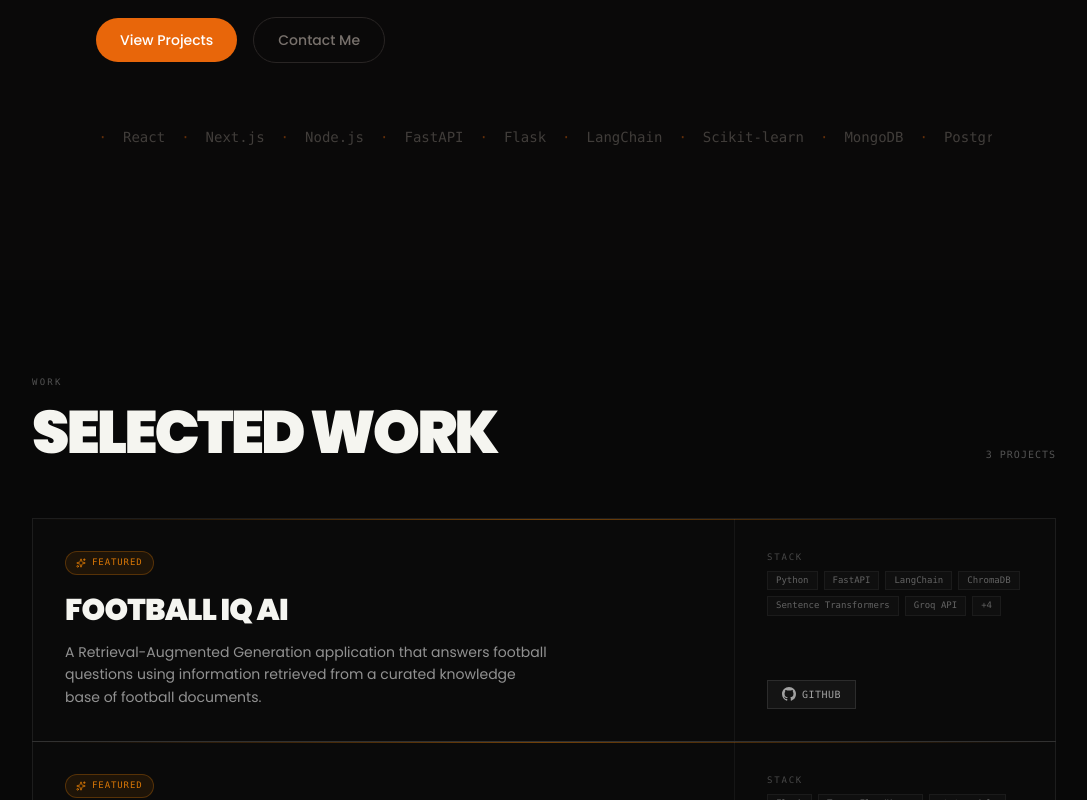
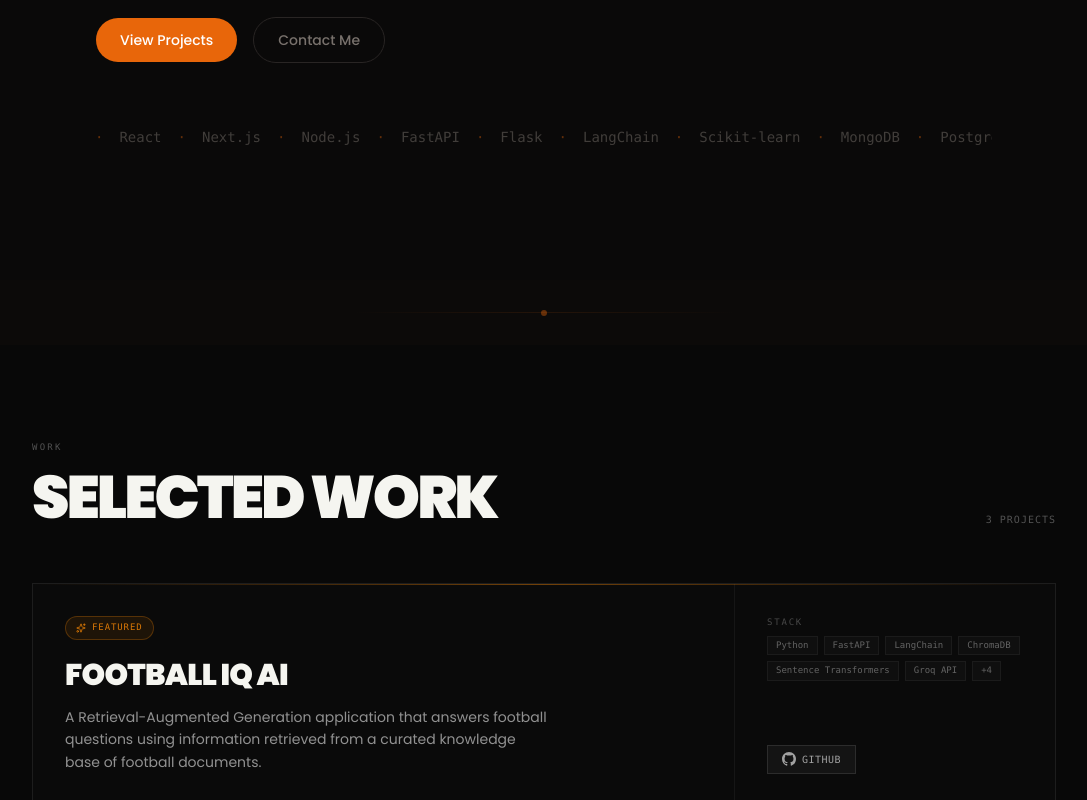
Before and after one commit to pruthvi189/portfolio, a Next.js app: page / in a window 1280 px wide. Shown: the part 520-1320 px from the top of the page, without its empty margins (96-1183 px from the left). Built offline with nearby package versions, Linux system fonts and the light colour scheme.

Commit message:
Round 6: parallax, section dividers, page transitions, scroll fade

```diff
--- a/src/app/page.tsx
+++ b/src/app/page.tsx
@@ -6,20 +6,37 @@ import { About } from "@/components/sections/about";
 import { Contact } from "@/components/sections/contact";
 import { Footer } from "@/components/sections/footer";
 import { IntroSplash } from "@/components/intro-splash";
+import { SectionDivider } from "@/components/section-divider";
+import { PageTransition } from "@/components/page-transition";
+import { ParallaxFade } from "@/components/parallax-fade";
 
 export default function Home() {
   return (
     <>
       <IntroSplash />
+      <PageTransition>
         <Navigation />
         <main className="pb-24 sm:pb-0">
           <Hero />
+          <ParallaxFade>
+            <SectionDivider />
             <Projects />
+          </ParallaxFade>
+          <ParallaxFade>
+            <SectionDivider />
             <Skills />
+          </ParallaxFade>
+          <ParallaxFade>
+            <SectionDivider />
             <About />
+          </ParallaxFade>
+          <ParallaxFade>
+            <SectionDivider />
             <Contact />
+          </ParallaxFade>
         </main>
         <Footer />
+      </PageTransition>
     </>
   );
 }
--- /dev/null
+++ b/src/components/page-transition.tsx
@@ -0,0 +1,16 @@
+"use client";
+
+import { motion } from "framer-motion";
+import { ReactNode } from "react";
+
+export function PageTransition({ children }: { children: ReactNode }) {
+  return (
+    <motion.div
+      initial={{ opacity: 0 }}
+      animate={{ opacity: 1 }}
+      transition={{ duration: 0.6, delay: 0.1, ease: [0.21, 0.47, 0.32, 0.98] }}
+    >
+      {children}
+    </motion.div>
+  );
+}
--- /dev/null
+++ b/src/components/parallax-fade.tsx
@@ -0,0 +1,26 @@
+"use client";
+
+import { motion, useScroll, useTransform } from "framer-motion";
+import { useRef, ReactNode } from "react";
+
+interface ParallaxFadeProps {
+  children: ReactNode;
+  className?: string;
+}
+
+export function ParallaxFade({ children, className }: ParallaxFadeProps) {
+  const ref = useRef<HTMLDivElement>(null);
+  const { scrollYProgress } = useScroll({
+    target: ref,
+    offset: ["start end", "end start"],
+  });
+
+  const opacity = useTransform(scrollYProgress, [0, 0.15, 0.85, 1], [0, 1, 1, 0]);
+  const y = useTransform(scrollYProgress, [0, 0.15, 0.85, 1], [60, 0, 0, -60]);
+
+  return (
+    <motion.div ref={ref} style={{ opacity, y }} className={className}>
+      {children}
+    </motion.div>
+  );
+}
--- /dev/null
+++ b/src/components/section-divider.tsx
@@ -0,0 +1,25 @@
+"use client";
+
+import { motion, useScroll, useTransform } from "framer-motion";
+import { useRef } from "react";
+
+export function SectionDivider() {
+  const ref = useRef<HTMLDivElement>(null);
+  const { scrollYProgress } = useScroll({
+    target: ref,
+    offset: ["start end", "end start"],
+  });
+
+  const scaleX = useTransform(scrollYProgress, [0, 0.5, 1], [0, 1, 0]);
+  const opacity = useTransform(scrollYProgress, [0, 0.5, 1], [0, 1, 0]);
+
+  return (
+    <div ref={ref} className="relative py-8 flex items-center justify-center">
+      <motion.div
+        style={{ scaleX, opacity }}
+        className="w-full max-w-5xl h-px bg-gradient-to-r from-transparent via-orange/30 to-transparent origin-center"
+      />
+      <div className="absolute w-1.5 h-1.5 rounded-full bg-orange/40" />
+    </div>
+  );
+}
--- a/src/components/sections/hero.tsx
+++ b/src/components/sections/hero.tsx
@@ -1,6 +1,7 @@
 "use client";
 
-import { motion } from "framer-motion";
+import { motion, useScroll, useTransform } from "framer-motion";
+import { useRef } from "react";
 import { site } from "@/data/site";
 import Link from "next/link";
 
@@ -40,14 +41,28 @@ function BlurRevealText({
 }
 
 export function Hero() {
+  const ref = useRef<HTMLElement>(null);
+  const { scrollYProgress } = useScroll({
+    target: ref,
+    offset: ["start start", "end start"],
+  });
+
+  const textY = useTransform(scrollYProgress, [0, 1], [0, 150]);
+  const textOpacity = useTransform(scrollYProgress, [0, 0.6], [1, 0]);
+  const marqueeY = useTransform(scrollYProgress, [0, 1], [0, 80]);
+
   return (
     <section
+      ref={ref}
       id="home"
       className="relative min-h-screen flex items-center section-padding pt-32 pb-32 sm:pb-20"
     >
       <div className="absolute inset-0 bg-[#08080a] pointer-events-none opacity-30" />
 
-      <div className="max-w-4xl mx-auto w-full relative">
+      <motion.div
+        style={{ y: textY, opacity: textOpacity }}
+        className="max-w-4xl mx-auto w-full relative"
+      >
         <div className="space-y-8">
           <motion.div
             initial={{ opacity: 0, y: 20 }}
@@ -120,6 +135,7 @@ export function Hero() {
           initial={{ opacity: 0, x: 40 }}
           animate={{ opacity: 1, x: 0 }}
           transition={{ duration: 0.8, delay: 2.2, ease: [0.21, 0.47, 0.32, 0.98] }}
+          style={{ y: marqueeY }}
           className="mt-16 overflow-hidden"
           aria-hidden="true"
         >
@@ -135,7 +151,7 @@ export function Hero() {
             ))}
           </div>
         </motion.div>
-      </div>
+      </motion.div>
     </section>
   );
 }
```
Lines whose indentation alone changed are shown as unchanged.
